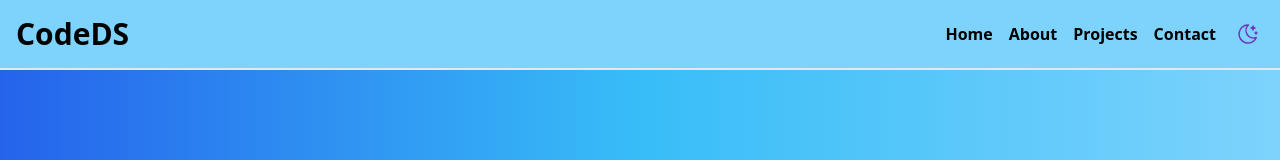
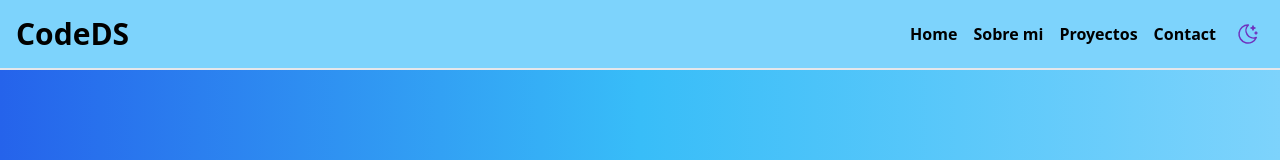
Before and after one commit to DavidS2602/Portfolio, a React (Vite) app: page / in a window 1280 px wide. Shown: the top 160 px of the page. Built offline with nearby package versions, Linux system fonts and the light colour scheme.

Commit message:
Feat: Contact section option

```diff
--- a/src/Components/Navbar.jsx
+++ b/src/Components/Navbar.jsx
@@ -30,12 +30,12 @@ const Navbar = ({ darkMode, onClick }) => {
                         <p>Home</p>
                     </div>
                     <div onClick={() => handleNavigation('About')} className="hover:text-blue-800 transition-transform duration-300 hidden sm:block dark:hover:text-cyan-500 hover:scale-110 cursor-pointer">
-                        <p>About</p>
+                        <p>Sobre mi</p>
                     </div>
                     <div onClick={() => handleNavigation('Projects')} className="hover:text-blue-800 transition-transform duration-300 hidden sm:block dark:hover:text-cyan-500 hover:scale-110 cursor-pointer">
-                        <p>Projects</p>
+                        <p>Proyectos</p>
                     </div>
-                    <div className="hover:text-blue-800 transition-transform duration-300 hidden sm:block dark:hover:text-cyan-500 hover:scale-110 cursor-pointer">
+                    <div onClick={() => handleNavigation('Contact')} className="hover:text-blue-800 transition-transform duration-300 hidden sm:block dark:hover:text-cyan-500 hover:scale-110 cursor-pointer">
                         <p>Contact</p>
                     </div>
                     <div className="sm:hidden flex items-center">
```
